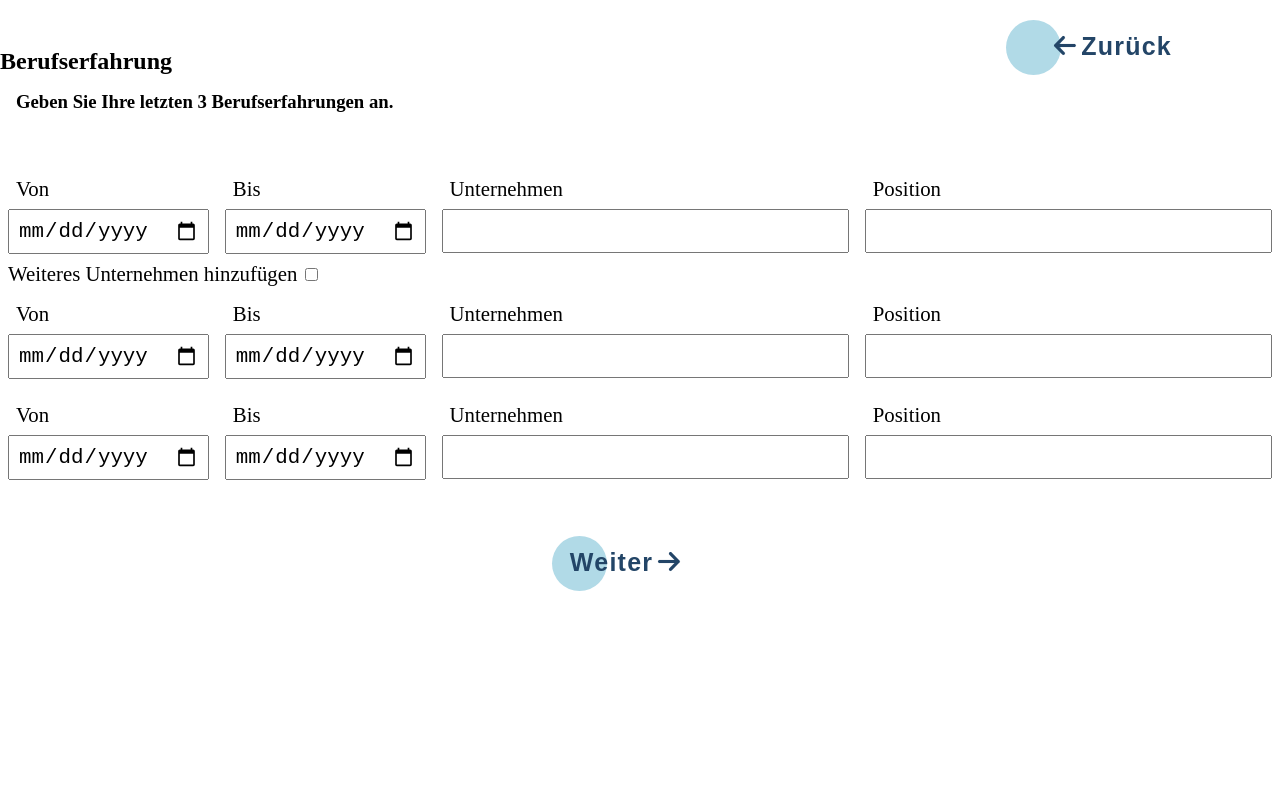
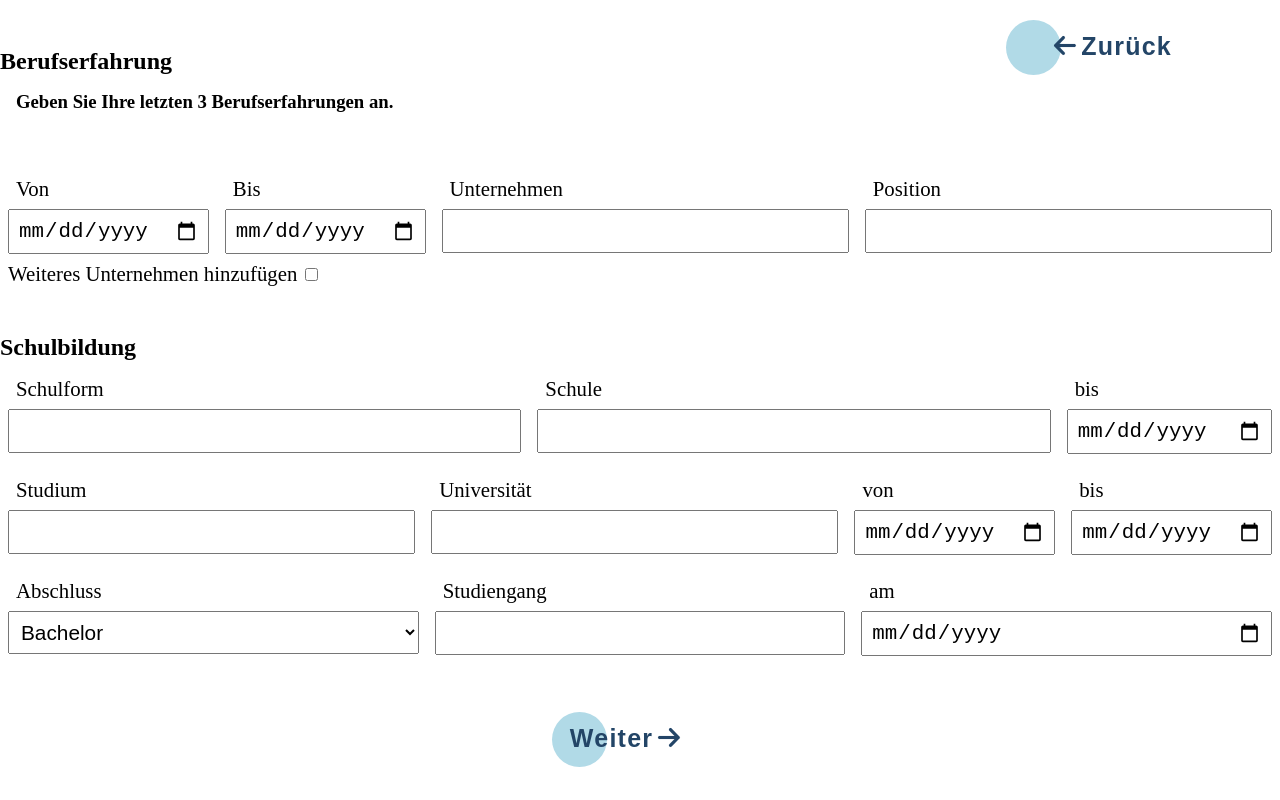
Before and after one commit to Jackeline-Matos/Lebenslauf, a React (Create React App) app in the folder lebenslauf/: page /formular1 in a window 1280 px wide. Built offline with nearby package versions, Linux system fonts and the light colour scheme.

Commit message:
templateZwei

```diff
--- a/lebenslauf/src/components/FormularEins.js
+++ b/lebenslauf/src/components/FormularEins.js
@@ -89,7 +89,9 @@ const FormularEins = () => {
         </div>
         <label htmlFor="mehr">Weiteres Unternehmen hinzufügen</label>
         <input type="checkbox" onChange={(e) => setValue(e.target.checked)} />
-        {value ? <input type="text" /> : null}
+
+        {value ? (
+          <>
             <div className="zeile">
               <div className="flex-eins">
                 <label>Von</label>
@@ -107,7 +109,9 @@ const FormularEins = () => {
                   type="date"
                   id="endEins"
                   value={user.endEins}
-              onChange={(e) => setUser({ ...user, endEins: e.target.value })}
+                  onChange={(e) =>
+                    setUser({ ...user, endEins: e.target.value })
+                  }
                 />
               </div>
               <div className="flex">
@@ -141,7 +145,9 @@ const FormularEins = () => {
                   type="date"
                   id="startZwei"
                   value={user.startZwei}
-              onChange={(e) => setUser({ ...user, startZwei: e.target.value })}
+                  onChange={(e) =>
+                    setUser({ ...user, startZwei: e.target.value })
+                  }
                 />
               </div>
 
@@ -151,7 +157,9 @@ const FormularEins = () => {
                   type="date"
                   id="endZwei"
                   value={user.endZwei}
-              onChange={(e) => setUser({ ...user, endZwei: e.target.value })}
+                  onChange={(e) =>
+                    setUser({ ...user, endZwei: e.target.value })
+                  }
                 />
               </div>
               <div className="flex">
@@ -173,6 +181,124 @@ const FormularEins = () => {
                   value={user.positionZwei}
                   onChange={(e) =>
                     setUser({ ...user, positionZwei: e.target.value })
+                  }
+                />
+              </div>
+            </div>
+          </>
+        ) : null}
+        <h2>Schulbildung</h2>
+        <div className="zeile">
+          <div className="flex">
+            <label htmlFor="ausbildung">Schulform</label>
+            <input
+              type="text"
+              id="ausbildung"
+              value={user.ausbildung}
+              onChange={(e) => setUser({ ...user, ausbildung: e.target.value })}
+            />
+          </div>
+          <div className="flex">
+            <label htmlFor="schule">Schule</label>
+            <input
+              type="text"
+              id="schule"
+              value={user.schule}
+              onChange={(e) => setUser({ ...user, schule: e.target.value })}
+            />
+          </div>
+
+          <div className="flex-eins">
+            <label htmlFor="end-schule">bis</label>
+            <input
+              type="date"
+              id="endSchule"
+              value={user.endSchule}
+              onChange={(e) => setUser({ ...user, endSchule: e.target.value })}
+            />
+          </div>
+        </div>
+
+        <div className="zeile">
+          <div className="flex">
+            <label htmlFor="ausbildung">Studium</label>
+            <input
+              type="text"
+              id="bachelor"
+              value={user.bachelor}
+              onChange={(e) => setUser({ ...user, bachelor: e.target.value })}
+            />
+          </div>
+          <div className="flex">
+            <label htmlFor="universitaet">Universität</label>
+            <input
+              type="text"
+              id="universitaet"
+              value={user.universitaet}
+              onChange={(e) =>
+                setUser({ ...user, universitaet: e.target.value })
+              }
+            />
+          </div>
+          <div className="flex-eins">
+            <label>von</label>
+            <input
+              type="date"
+              id="startUniversitat"
+              value={user.startUniversitaet}
+              onChange={(e) =>
+                setUser({ ...user, startUniversitaet: e.target.value })
+              }
+            />
+          </div>
+
+          <div className="flex-eins">
+            <label>bis</label>
+            <input
+              type="date"
+              id="endUniversitaet"
+              value={user.endUniversitaet}
+              onChange={(e) =>
+                setUser({ ...user, endUniversitaet: e.target.value })
+              }
+            />
+          </div>
+        </div>
+
+        <div className="zeile formular2">
+          <div className="flex">
+            <label>Abschluss</label>
+            <select
+              id="schuleOption"
+              value={user.schuleOption}
+              onChange={(e) =>
+                setUser({ ...user, schuleOption: e.target.value })
+              }
+            >
+              <option value={"Bachelor"}>Bachelor</option>
+              <option value={"Master"}>Master</option>
+              <option value={"Diplom"}>Diplom</option>
+            </select>
+          </div>
+          <div className="flex">
+            <label>Studiengang</label>
+            <input
+              type="text"
+              id="studiengang"
+              value={user.studiengang}
+              onChange={(e) =>
+                setUser({ ...user, studiengang: e.target.value })
+              }
+            />
+          </div>
+          <div className="flex">
+            <label>am</label>
+            <input
+              type="date"
+              id="endStudiengang"
+              value={user.endStudiengang}
+              onChange={(e) =>
+                setUser({ ...user, endStudiengang: e.target.value })
               }
             />
           </div>
--- a/lebenslauf/src/components/TemplateDrei.css
+++ b/lebenslauf/src/components/TemplateDrei.css
@@ -0,0 +1,20 @@
+body {
+}
+.box {
+  display: flex;
+  align-items: center;
+  justify-content: center;
+  align-self: center;
+  height: 100vh;
+  width: 100vw;
+}
+
+.box div {
+  width: 35vw;
+  height: 95vh;
+
+  background-image: url("../images/Chef\ de\ Cozinha\ Currículo\ Simples\ com\ Foto\ \(5\).png");
+  background-position: center;
+  background-repeat: no-repeat;
+  background-size: cover;
+}
--- a/lebenslauf/src/components/TemplateDrei.js
+++ b/lebenslauf/src/components/TemplateDrei.js
@@ -1,7 +1,9 @@
 const TemplateDrei = () => {
   return (
     <>
-      <h1>TemplateDrei</h1>
+      <div class="box">
+        <div></div>
+      </div>
     </>
   );
 };
--- a/lebenslauf/src/components/TemplateEins.css
+++ b/lebenslauf/src/components/TemplateEins.css
@@ -0,0 +1,20 @@
+body {
+}
+.box {
+  display: flex;
+  align-items: center;
+  justify-content: center;
+  align-self: center;
+  height: 100vh;
+  width: 100vw;
+}
+
+.box div {
+  width: 35vw;
+  height: 95vh;
+
+  background-image: url("../images/Chef\ de\ Cozinha\ Currículo\ Simples\ com\ Foto\ \(5\).png");
+  background-position: center;
+  background-repeat: no-repeat;
+  background-size: cover;
+}
--- a/lebenslauf/src/components/TemplateEins.js
+++ b/lebenslauf/src/components/TemplateEins.js
@@ -1,5 +1,12 @@
 const TemplateEins = () => {
-  return <>TemplateEins</>;
+  return (
+    <>
+      {" "}
+      <div class="box">
+        <div></div>
+      </div>
+    </>
+  );
 };
 
 export default TemplateEins;
--- a/lebenslauf/src/components/TemplateZwei.css
+++ b/lebenslauf/src/components/TemplateZwei.css
@@ -0,0 +1,20 @@
+body {
+}
+.box {
+  display: flex;
+  align-items: center;
+  justify-content: center;
+  align-self: center;
+  height: 100vh;
+  width: 100vw;
+}
+
+.box div {
+  width: 35vw;
+  height: 95vh;
+
+  background-image: url("../images/Chef\ de\ Cozinha\ Currículo\ Simples\ com\ Foto\ \(5\).png");
+  background-position: center;
+  background-repeat: no-repeat;
+  background-size: cover;
+}
--- a/lebenslauf/src/components/TemplateZwei.js
+++ b/lebenslauf/src/components/TemplateZwei.js
@@ -1,7 +1,10 @@
+import "./TemplateZwei.css";
 const TemplateZwei = () => {
   return (
     <>
-      <h1>TemplateZwei</h1>
+      <div class="box">
+        <div></div>
+      </div>
     </>
   );
 };
--- a/lebenslauf/src/components/Templates.js
+++ b/lebenslauf/src/components/Templates.js
@@ -1,6 +1,6 @@
 import "./Templates.css";
 import curricolo from "../images/Chef de Cozinha Currículo Simples com Foto (1).png";
-import curricoloEins from "../images/Chef de Cozinha Currículo Simples com Foto.png";
+import curricoloEins from "../images/Chef de Cozinha Currículo Simples com Foto (6).png";
 import curricoloZwei from "../images/Chef de Cozinha Currículo Simples com Foto (4).png";
 import { motion } from "framer-motion";
 import { useNavigate } from "react-router-dom";
```
Also changed, not shown: lebenslauf/src/images/Chef de Cozinha Currículo Simples com Foto (5).png (added), lebenslauf/src/images/Chef de Cozinha Currículo Simples com Foto (6).png (added). Lines whose indentation alone changed are shown as unchanged.
